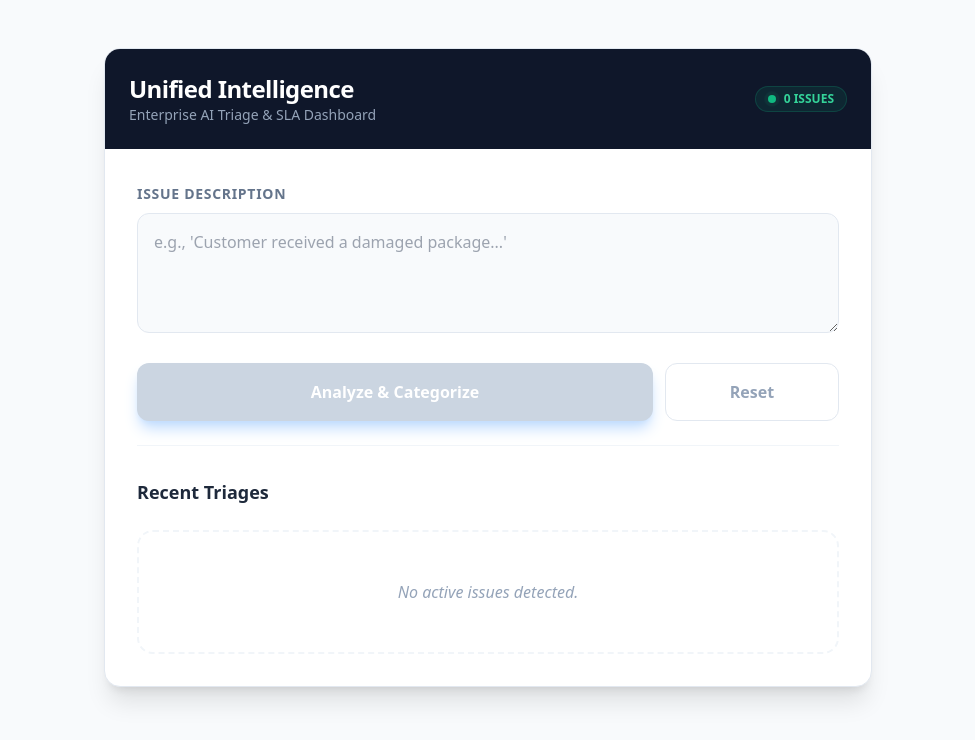
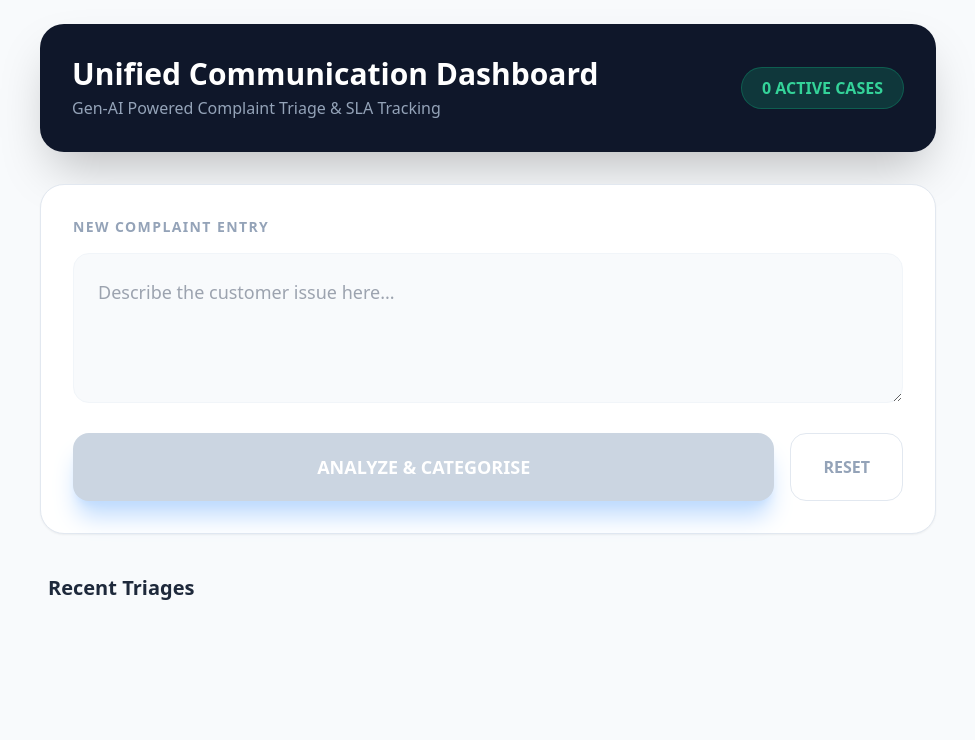
Before and after one commit to yashpandey0229-developer/unified-intelligence, a React (Create React App) app in the folder client/: page / in a window 1280 px wide. Shown: the top 740 px of the page, without its empty margins (152-1127 px from the left). Built offline with nearby package versions, Linux system fonts and the light colour scheme.

Commit message:
Feature: Added SLA tracking, Priority levels, and Elevation protocol

```diff
--- a/client/src/App.js
+++ b/client/src/App.js
@@ -11,7 +11,7 @@ function App() {
 
   const [input, setInput] = useState("");
   const [loading, setLoading] = useState(false);
-  const [selectedAIResponse, setSelectedAIResponse] = useState(null); // For the Modal
+  const [selectedAI, setSelectedAI] = useState(null);
 
   useEffect(() => {
     localStorage.setItem("unified_complaints", JSON.stringify(complaints));
@@ -26,152 +26,97 @@ function App() {
         headers: { 'Content-Type': 'application/json' },
         body: JSON.stringify({ text: input }),
       });
-
-      if (!response.ok) throw new Error("API Error");
       const data = await response.json();
-
-      // Ensure data includes priority and sla from backend
       setComplaints((prev) => [data, ...prev]);
       setInput("");
     } catch (err) {
-      console.error("Analysis failed", err);
-      alert("Analysis failed. Ensure backend returns priority/sla fields.");
+      alert("AI Analysis Error");
     } finally {
       setLoading(false);
     }
   };
 
-  const handleClear = () => {
-    if (window.confirm("Reset the dashboard?")) {
-      localStorage.removeItem("unified_complaints");
-      setComplaints([]);
-    }
-  };
-
-  const handleElevate = (id) => {
-    alert(`Issue ${id} has been escalated to a Senior Human Agent. Priority: CRITICAL.`);
-  };
-
   return (
-    <div className="min-h-screen bg-slate-50 p-4 md:p-12 font-sans text-slate-900">
-      {/* AI Reply Modal */}
-      {selectedAIResponse && (
-        <div className="fixed inset-0 bg-slate-900/60 backdrop-blur-sm z-50 flex items-center justify-center p-4">
-          <div className="bg-white rounded-2xl max-w-lg w-full p-6 shadow-2xl animate-in fade-in zoom-in duration-200">
-            <h3 className="text-xl font-bold mb-4 flex items-center gap-2">
-              <span className="text-blue-600">✨</span> AI Full Response
-            </h3>
-            <p className="text-slate-600 leading-relaxed mb-6 bg-slate-50 p-4 rounded-xl border border-slate-100">
-              {selectedAIResponse}
-            </p>
-            <button
-              onClick={() => setSelectedAIResponse(null)}
-              className="w-full bg-slate-900 text-white py-3 rounded-xl font-bold hover:bg-slate-800 transition-all"
-            >
+    <div className="min-h-screen bg-[#f8fafc] p-6 font-sans">
+      {/* AI INSIGHT MODAL */}
+      {selectedAI && (
+        <div className="fixed inset-0 bg-black/50 backdrop-blur-sm z-50 flex items-center justify-center p-4">
+          <div className="bg-white rounded-3xl max-w-lg w-full p-8 shadow-2xl border border-blue-100">
+            <div className="flex items-center gap-3 mb-6">
+              <div className="bg-blue-600 p-2 rounded-lg text-white text-xl">✨</div>
+              <h3 className="text-2xl font-bold text-slate-900">Gen-AI 360° Analysis</h3>
+            </div>
+            <div className="bg-blue-50/50 rounded-2xl p-6 border border-blue-100 mb-6 whitespace-pre-wrap text-slate-700 leading-relaxed font-medium">
+              {selectedAI.analysis}
+            </div>
+            <button onClick={() => setSelectedAI(null)} className="w-full bg-slate-900 text-white py-4 rounded-2xl font-bold hover:bg-black transition-all">
               Close Insight
             </button>
           </div>
         </div>
       )}
 
-      <div className="max-w-3xl mx-auto bg-white rounded-2xl shadow-xl border border-slate-200 overflow-hidden">
-        {/* Header */}
-        <div className="bg-slate-900 p-6 text-white flex justify-between items-center">
+      <div className="max-w-4xl mx-auto">
+        {/* HEADER */}
+        <div className="bg-slate-900 rounded-3xl p-8 text-white mb-8 flex justify-between items-center shadow-2xl">
           <div>
-            <h1 className="text-2xl font-bold tracking-tight">Unified Intelligence</h1>
-            <p className="text-slate-400 text-sm">Enterprise AI Triage & SLA Dashboard</p>
+            <h1 className="text-3xl font-bold mb-1">Unified Communication Dashboard</h1>
+            <p className="text-slate-400 font-medium">Gen-AI Powered Complaint Triage & SLA Tracking</p>
           </div>
-          <div className="flex items-center gap-2 bg-emerald-500/10 text-emerald-400 px-3 py-1 rounded-full border border-emerald-500/20">
-            <span className="relative flex h-2 w-2">
-              <span className="animate-ping absolute inline-flex h-full w-full rounded-full bg-emerald-400 opacity-75"></span>
-              <span className="relative inline-flex rounded-full h-2 w-2 bg-emerald-500"></span>
-            </span>
-            <span className="text-xs font-bold uppercase">{complaints.length} Issues</span>
+          <div className="bg-emerald-500/20 text-emerald-400 px-5 py-2 rounded-full border border-emerald-500/30 font-bold">
+            {complaints.length} ACTIVE CASES
           </div>
         </div>
 
-        <div className="p-8 space-y-6">
-          {/* Input Area */}
-          <div className="space-y-2">
-            <label className="text-sm font-semibold text-slate-500 uppercase tracking-wider">Issue Description</label>
+        {/* INPUT AREA */}
+        <div className="bg-white rounded-3xl p-8 shadow-sm border border-slate-200 mb-10">
+          <h2 className="text-sm font-black text-slate-400 uppercase tracking-widest mb-4">New Complaint Entry</h2>
           <textarea
-              className="w-full p-4 bg-slate-50 border border-slate-200 rounded-xl focus:ring-2 focus:ring-blue-500 focus:bg-white outline-none transition-all min-h-[120px]"
+            className="w-full p-6 bg-slate-50 border border-slate-100 rounded-2xl focus:ring-4 focus:ring-blue-500/10 focus:bg-white outline-none transition-all text-lg mb-6 min-h-[150px]"
             value={input}
             onChange={(e) => setInput(e.target.value)}
-              placeholder="e.g., 'Customer received a damaged package...'"
+            placeholder="Describe the customer issue here..."
           />
-          </div>
-
-          <div className="flex gap-3">
-            <button
-              onClick={handleAnalyze}
-              disabled={loading || !input.trim()}
-              className="flex-[3] bg-blue-600 text-white py-4 rounded-xl font-bold hover:bg-blue-700 disabled:bg-slate-300 shadow-lg shadow-blue-200 transition-all active:scale-95"
-            >
-              {loading ? "Processing via Gemini AI..." : "Analyze & Categorize"}
+          <div className="flex gap-4">
+            <button onClick={handleAnalyze} disabled={loading || !input.trim()} className="flex-1 bg-blue-600 text-white py-5 rounded-2xl font-black text-lg hover:bg-blue-700 shadow-xl shadow-blue-200 transition-all active:scale-95 disabled:bg-slate-300">
+              {loading ? "GENERATING AI INSIGHTS..." : "ANALYZE & CATEGORISE"}
             </button>
-            <button onClick={handleClear} className="flex-1 bg-white border border-slate-200 text-slate-400 py-4 rounded-xl font-bold hover:bg-red-50 hover:text-red-500 transition-all">
-              Reset
+            <button onClick={() => setComplaints([])} className="px-8 bg-white border border-slate-200 text-slate-400 rounded-2xl font-bold hover:bg-red-50 hover:text-red-500 transition-all">
+              RESET
             </button>
-          </div>
-
-          {/* Results Area */}
-          <div className="pt-8 border-t border-slate-100">
-            <h2 className="text-lg font-bold text-slate-800 mb-6">Recent Triages</h2>
-
-            <div className="space-y-6">
-              {complaints.length === 0 ? (
-                <div className="text-center py-12 border-2 border-dashed border-slate-100 rounded-2xl">
-                  <p className="text-slate-400 italic">No active issues detected.</p>
-                </div>
-              ) : (
-                complaints.map((c, i) => {
-                  const issueId = Math.random().toString(36).substr(2, 6).toUpperCase();
-                  return (
-                    <div key={i} className="p-5 bg-white border border-slate-200 rounded-2xl shadow-sm hover:border-blue-300 transition-all">
-                      <div className="flex justify-between items-center mb-4">
-                        <div className="flex gap-2">
-                          <span className={`px-2 py-1 text-[10px] font-black rounded uppercase ${
-                            c.priority === 'High' ? 'bg-red-100 text-red-600' :
-                            c.priority === 'Moderate' ? 'bg-orange-100 text-orange-600' : 'bg-blue-100 text-blue-600'
-                          }`}>
-                            {c.priority || 'Moderate'} Priority
-                          </span>
-                          <span className="px-2 py-1 bg-slate-100 text-slate-600 text-[10px] font-black rounded uppercase">
-                            {c.category || 'General'}
-                          </span>
-                        </div>
-                        <div className="text-[10px] font-bold text-slate-400 flex items-center gap-1">
-                          <span className="w-2 h-2 rounded-full bg-slate-300"></span>
-                          SLA: {c.sla || '24 Hours'}
           </div>
         </div>
 
-                      <p className="text-slate-700 text-sm mb-5 leading-relaxed">
-                        <span className="font-bold text-slate-400 mr-2">#{issueId}</span>
-                        {c.text}
-                      </p>
+        {/* RECENT CASES */}
+        <div className="space-y-6">
+          <h2 className="text-xl font-bold text-slate-800 ml-2">Recent Triages</h2>
+          {complaints.map((c, i) => (
+            <div key={i} className="bg-white p-6 rounded-3xl border border-slate-200 shadow-sm hover:shadow-md transition-all">
+              <div className="flex flex-wrap gap-2 mb-4">
+                <span className={`px-3 py-1 rounded-lg text-[10px] font-black uppercase ${c.severity === 'High' ? 'bg-red-100 text-red-600' : 'bg-blue-100 text-blue-600'}`}>
+                  {c.severity} Severity
+                </span>
+                <span className="px-3 py-1 bg-slate-100 text-slate-600 text-[10px] font-black rounded-lg uppercase">
+                  {c.category}
+                </span>
+                <span className={`px-3 py-1 rounded-lg text-[10px] font-black uppercase ${c.sentiment === 'Negative' ? 'bg-orange-100 text-orange-600' : 'bg-emerald-100 text-emerald-600'}`}>
+                  {c.sentiment} Sentiment
+                </span>
+                <span className="ml-auto text-[10px] font-bold text-slate-400 uppercase">SLA: {c.sla}</span>
+              </div>
 
-                      <div className="flex justify-between items-center pt-4 border-t border-slate-50">
-                        <button
-                          onClick={() => setSelectedAIResponse(c.analysis || "AI processed this issue successfully.")}
-                          className="text-blue-600 text-xs font-bold hover:underline flex items-center gap-1"
-                        >
-                          View AI Reply
+              <p className="text-slate-700 font-medium mb-6 leading-relaxed">"{c.text}"</p>
+
+              <div className="flex justify-between items-center pt-5 border-t border-slate-50">
+                <button onClick={() => setSelectedAI(c)} className="text-blue-600 text-sm font-black flex items-center gap-2 hover:underline">
+                  View 360° AI Reply
                 </button>
-                        <button
-                          onClick={() => handleElevate(issueId)}
-                          className="bg-slate-900 text-white px-4 py-2 rounded-lg text-xs font-bold hover:bg-red-600 transition-colors shadow-sm"
-                        >
-                          Elevate to Human
+                <button onClick={() => alert("Manager Notified")} className="bg-slate-900 text-white px-6 py-2 rounded-xl text-xs font-black hover:bg-red-600 transition-colors">
+                  ESCALATE
                 </button>
               </div>
             </div>
-                  );
-                })
-              )}
-            </div>
-          </div>
+          ))}
         </div>
       </div>
     </div>
```
Also changed, not shown: 1 other file (tests, documents, lock files or other folders). Lines whose indentation alone changed are shown as unchanged.
